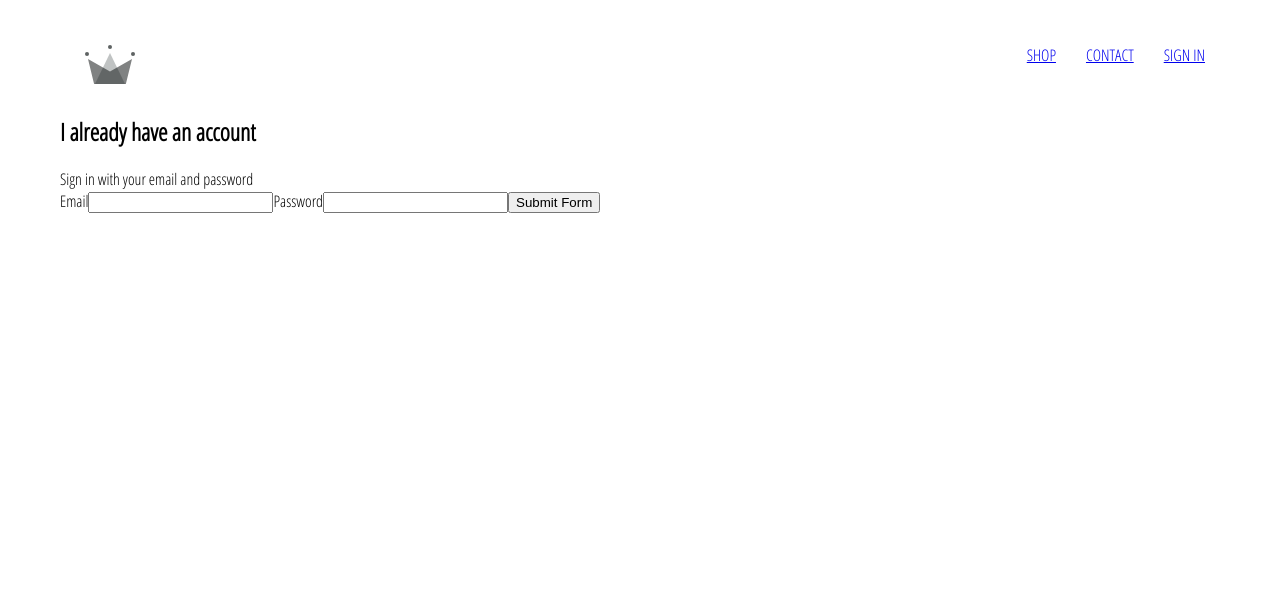
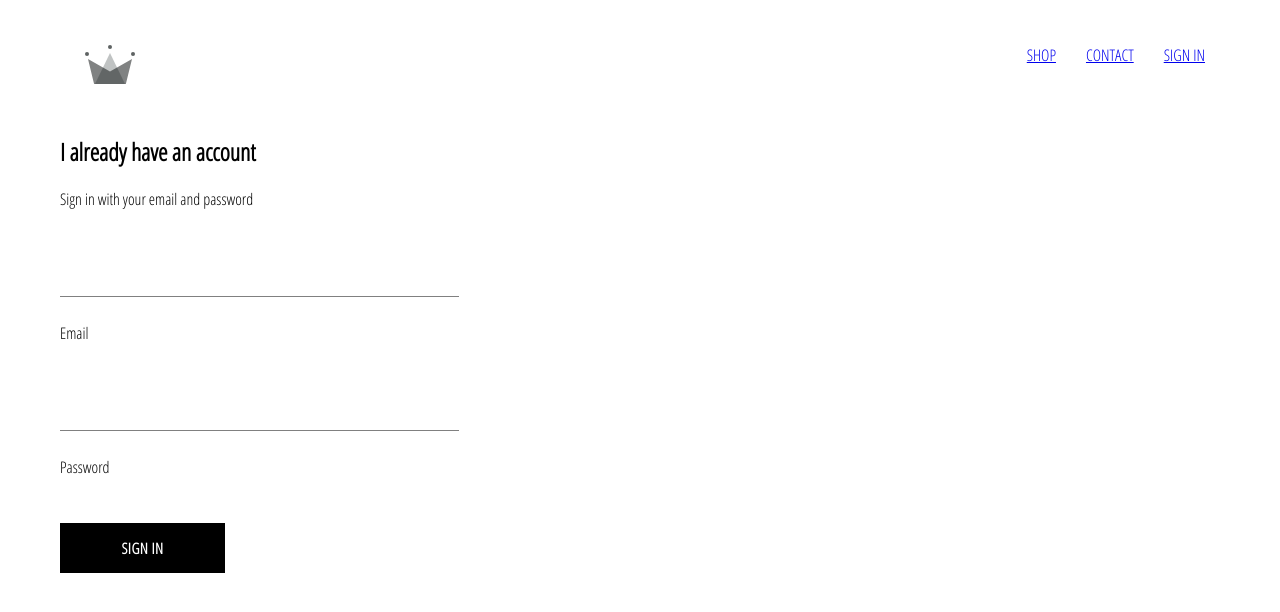
Before and after one commit to marcosvscampos/crwn-cloathing, a React (Create React App) app: page /signin in a window 1280 px wide. Shown: the top 612 px of the page. Built offline with nearby package versions, Linux system fonts and the light colour scheme.

Commit message:
Componentizando botão e campos a tela de sign-in

```diff
--- /dev/null
+++ b/src/components/custom-button/CustomButton.component.jsx
@@ -0,0 +1,10 @@
+import React from 'react';
+import './CustomButton.styles.scss';
+
+const CustomButton = ({children, ...otherProps}) => (
+    <button className="custom-button" {...otherProps}>
+        {children}
+    </button>
+)
+
+export default CustomButton
--- /dev/null
+++ b/src/components/custom-button/CustomButton.styles.scss
@@ -0,0 +1,22 @@
+.custom-button {
+    min-width: 165px;
+    width: auto;
+    height: 50px;
+    letter-spacing: 0.5px;
+    line-height: 50px;
+    padding: 0 35px 0 35px;
+    font-size: 15px;
+    background-color: black;
+    color: white;
+    text-transform: uppercase;
+    font-family: 'Open Sans Condensed';
+    font-weight: bolder;
+    border: none;
+    cursor: pointer;
+
+    &:hover {
+      background-color: white;
+      color: black;
+      border: 1px solid black;
+    }
+  }
--- /dev/null
+++ b/src/components/form-input/FormInput.component.jsx
@@ -0,0 +1,15 @@
+import React from 'react';
+import './FormInput.styles.scss';
+
+const FormInput = ({handleChange, label, value, ...otherProps}) => (
+    <div className="group">
+        <input className="form-input" onChange={handleChange} {...otherProps}/>
+        {
+            label ?
+            (<label className={`${value.length ? 'shrink' : ''}`}>{label}</label>)
+            : null
+        }
+    </div>
+)
+
+export default FormInput
--- /dev/null
+++ b/src/components/form-input/FormInput.styles.scss
@@ -0,0 +1,54 @@
+$sub-color: grey;
+$main-color: black;
+
+@mixin shrinkLabel {
+  top: -14px;
+  font-size: 12px;
+  color: $main-color;
+}
+
+.group {
+  position: relative;
+  margin: 45px 0;
+
+  .form-input {
+    background: none;
+    background-color: white;
+    color: $sub-color;
+    font-size: 18px;
+    padding: 10px 10px 10px 5px;
+    display: block;
+    width: 100%;
+    border: none;
+    border-radius: 0;
+    border-bottom: 1px solid $sub-color;
+    margin: 25px 0;
+
+    &:focus {
+      outline: none;
+    }
+
+    &:focus ~ .form-input-label {
+      @include shrinkLabel();
+    }
+  }
+
+  input[type='password'] {
+    letter-spacing: 0.3em;
+  }
+
+  .form-input-label {
+    color: $sub-color;
+    font-size: 16px;
+    font-weight: normal;
+    position: absolute;
+    pointer-events: none;
+    left: 5px;
+    top: 10px;
+    transition: 300ms ease all;
+
+    &.shrink {
+      @include shrinkLabel();
+    }
+  }
+}
--- a/src/components/sign-in/SignIn.component.jsx
+++ b/src/components/sign-in/SignIn.component.jsx
@@ -1,5 +1,7 @@
 import React, { Component } from 'react';
 import './SignIn.styles.scss';
+import FormInput from '../form-input/FormInput.component';
+import CustomButton from '../custom-button/CustomButton.component';
 
 class SignIn extends Component {
     constructor(props){
@@ -28,13 +30,11 @@
                 <span>Sign in with your email and password</span>
 
                 <form onSubmit={this.handleSubmit}>
-                    <label>Email</label>
-                    <input name="email" type="text" value={this.state.email}
-                        onChange={this.handleChange} required />
-                    <label>Password</label>
-                    <input name="password" type="password" value={this.state.password}
-                        onChange={this.handleChange} required />
-                    <button type="submit">Submit Form</button>
+                    <FormInput name="email" type="text" value={this.state.email}
+                        handleChange={this.handleChange} label="Email" required />
+                    <FormInput name="password" type="password" value={this.state.password}
+                        handleChange={this.handleChange} label="Password" required />
+                    <CustomButton type="submit">Sign In</CustomButton>
                 </form>
             </div>
         )
--- a/src/components/sign-in/SignIn.styles.scss
+++ b/src/components/sign-in/SignIn.styles.scss
@@ -0,0 +1,9 @@
+.sign-in {
+    width: 30vw;
+    display: flex;
+    flex-direction: column;
+
+    .title {
+        margin: 10px 0;
+    }
+}
```
